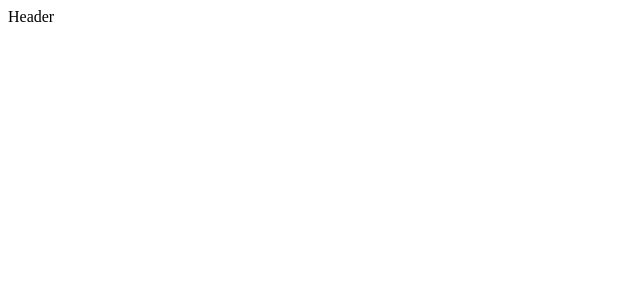
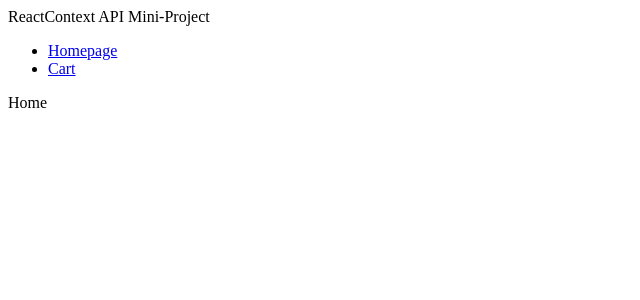
Before and after one commit to chaitanyatekane/contextapi-miniproject, a React (Create React App) app: page / in a window 1280 px wide. Shown: the top 300 px of the page, without its empty margins (0-640 px from the left). Built offline with nearby package versions, Linux system fonts and the light colour scheme.

Commit message:
basic setup of react-router v5

```diff
--- a/package.json
+++ b/package.json
@@ -8,7 +8,7 @@
     "@testing-library/user-event": "^13.5.0",
     "react": "^17.0.2",
     "react-dom": "^17.0.2",
-    "react-router-dom": "^6.2.1",
+    "react-router-dom": "^5.3.0",
     "react-scripts": "5.0.0",
     "web-vitals": "^2.1.4"
   },
--- a/src/App.js
+++ b/src/App.js
@@ -1,11 +1,24 @@
+import { BrowserRouter, Route, Switch } from "react-router-dom";
 import "./App.css";
 import Header from "./components/Header";
+import Home from "./components/Home";
+import Cart from "./components/Cart";
 
 function App() {
   return (
-    <div className="App">
+    <BrowserRouter>
       <Header />
-    </div>
+      <div className="App">
+        {/* <Switch> */}
+        <Route exact path="/">
+          <Home />
+        </Route>
+        <Route path="/cart">
+          <Cart />
+        </Route>
+        {/* </Switch> */}
+      </div>
+    </BrowserRouter>
   );
 }
 
--- /dev/null
+++ b/src/components/Cart.js
@@ -0,0 +1,7 @@
+import React from "react";
+
+const Cart = () => {
+  return <div>Cart</div>;
+};
+
+export default Cart;
--- a/src/components/Header.js
+++ b/src/components/Header.js
@@ -1,7 +1,20 @@
 import React from "react";
+import { Link } from "react-router-dom";
 
 const Header = () => {
-  return <div>Header</div>;
+  return (
+    <div>
+      <span>ReactContext API Mini-Project</span>
+      <ul className="nav">
+        <li>
+          <Link to="/">Homepage</Link>
+        </li>
+        <li>
+          <Link to="/cart">Cart</Link>
+        </li>
+      </ul>
+    </div>
+  );
 };
 
 export default Header;
--- /dev/null
+++ b/src/components/Home.js
@@ -0,0 +1,7 @@
+import React from "react";
+
+const Home = () => {
+  return <div>Home</div>;
+};
+
+export default Home;
```
Also changed, not shown: 2 other files (tests, documents, lock files or other folders).
